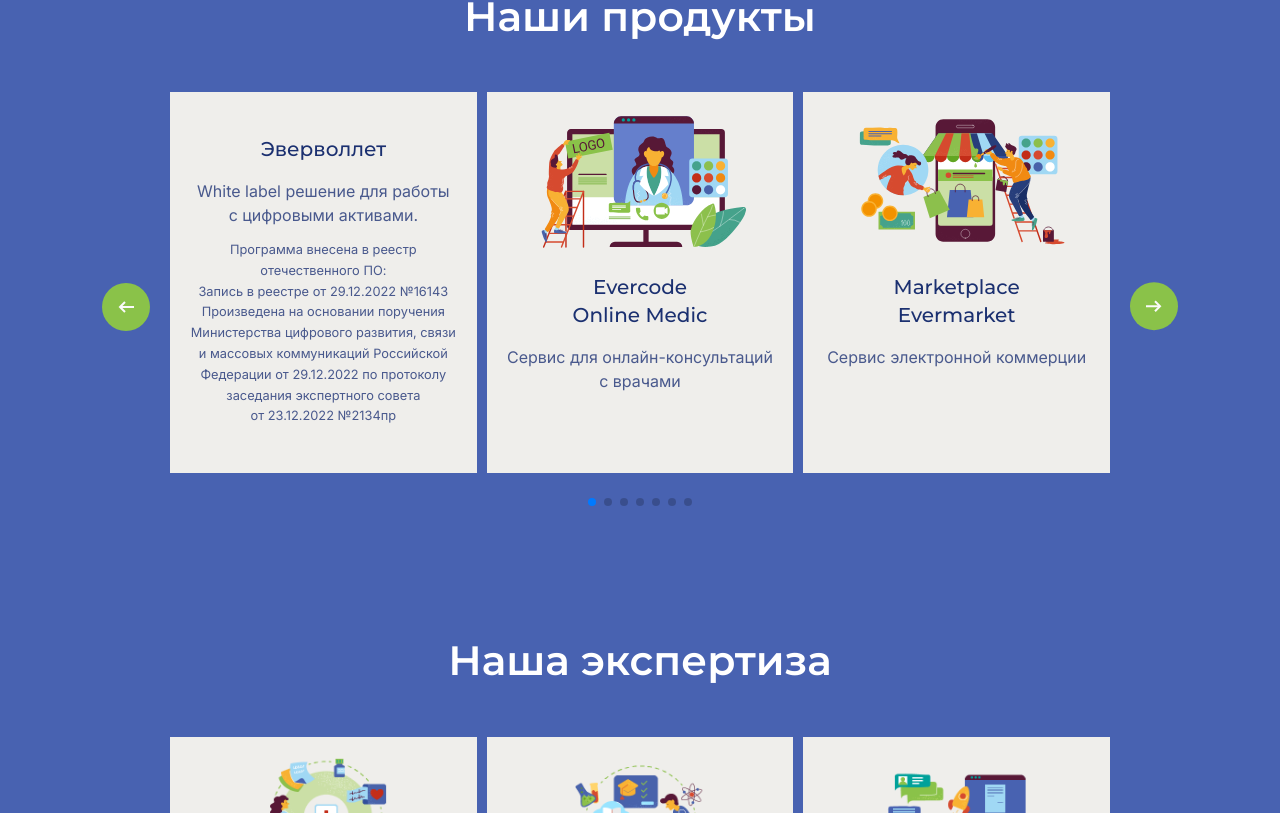
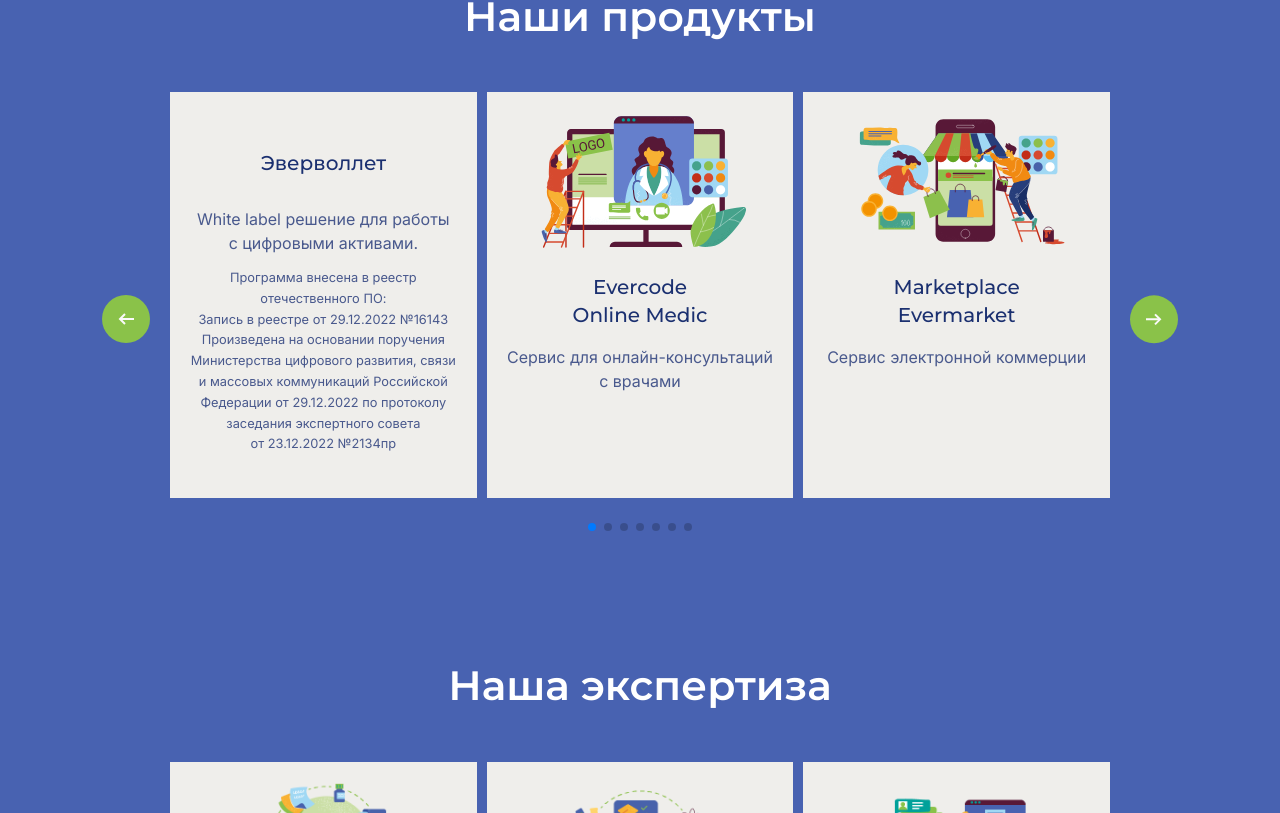
Before and after one commit to Foxy-desu/projectEvercode, a React (Vite) app: page / in a window 1280 px wide. Shown: the part 1767-2580 px from the top of the page. Built offline with nearby package versions, Linux system fonts and the light colour scheme.

Commit message:
fix: make card title centrated without additional tags

```diff
--- a/src/app/appData/productsList.ts
+++ b/src/app/appData/productsList.ts
@@ -1,4 +1,4 @@
-import { ISliderCardProps } from "../../shared/sliderCard/uiKitCard/slideCard";
+import { ISliderCardProps } from '../../shared/sliderCard/mySlideCard/sliderCard';
 import medic from '../assets/img/svg/Medic.svg';
 import market from '../assets/img/svg/Evermarket.svg';
 import course from '../assets/img/svg/Course.svg';
@@ -9,7 +9,6 @@
 export const productsList: ISliderCardProps[] = [
   {
     id: 1,
-    linkType: 'outer',
     pageLink: 'https://эверкодлаб.рф/',
     cardTitle: 'Эверволлет',
     cardDesc: 'White label решение для работы с&nbsp;цифровыми активами.',
@@ -18,7 +17,6 @@
   },
   {
     id: 2,
-    linkType: 'inner',
     pageLink: 'products/evercode-online-medic',
     cardTitle: 'Evercode<br/>Online Medic',
     cardDesc: 'Сервис для онлайн-консультаций с&nbsp;врачами',
@@ -36,7 +34,6 @@
   },
   {
     id: 3,
-    linkType: 'inner',
     pageLink: 'products/evermarket',
     cardTitle: 'Marketplace<br/>Evermarket',
     cardDesc: 'Сервис электронной коммерции',
@@ -53,9 +50,8 @@
   },
   {
     id: 4,
-    linkType: 'inner',
     pageLink: 'products/evercourse',
-    cardTitle: '<br/>Evercourse',
+    cardTitle: 'Evercourse',
     cardDesc: 'Платформа для онлайн-обучения',
     extraInfo: '',
     images: {
@@ -70,7 +66,6 @@
   },
   {
     id: 5,
-    linkType: 'outer',
     pageLink: 'https://wallet.evercodelab.com/',
     cardTitle: 'Everchain<br/>White Label Wallet',
     cardDesc: 'Некастодиальные криптокошельки для токенов',
@@ -87,9 +82,8 @@
   },
   {
     id: 6,
-    linkType: 'inner',
     pageLink: '/products/everchain-sdk',
-    cardTitle: '<br/>Everchain SDK',
+    cardTitle: 'Everchain SDK',
     cardDesc: 'Интеграция монет для некастодиальных кошельков',
     extraInfo: '',
     images: {
@@ -104,16 +98,13 @@
   },
   {
     id: 7,
-    linkType: 'inner',
     pageLink: '/products/evervault',
-    cardTitle: '<br/>Evervault',
+    cardTitle: 'Evervault',
     cardDesc: 'Evervault помогает бизнесам безопасно хранить и использовать секретные данные.',
     extraInfo: '',
     images: {
       default: evervault,
       alt: 'Evercode lab: разработка решений для работы с&nbsp;конфиденциальными данными',
-      // width: 340,
-      // height: 207,
       srcSet: [
         { link: evervault, descriptor: '' },
         { link: evervault, descriptor: '' },
--- a/src/shared/sliderCard/mySlideCard/sliderCard.module.scss
+++ b/src/shared/sliderCard/mySlideCard/sliderCard.module.scss
@@ -36,6 +36,9 @@
 .title {
   @extend %montserrat-500;
   @extend %noPadMarg;
+  display: flex;
+  align-items: center;
+  min-height: 3.5rem;
   font-size: 1.25rem;
   text-align: center;
   color: $clr-primary !important;
```
